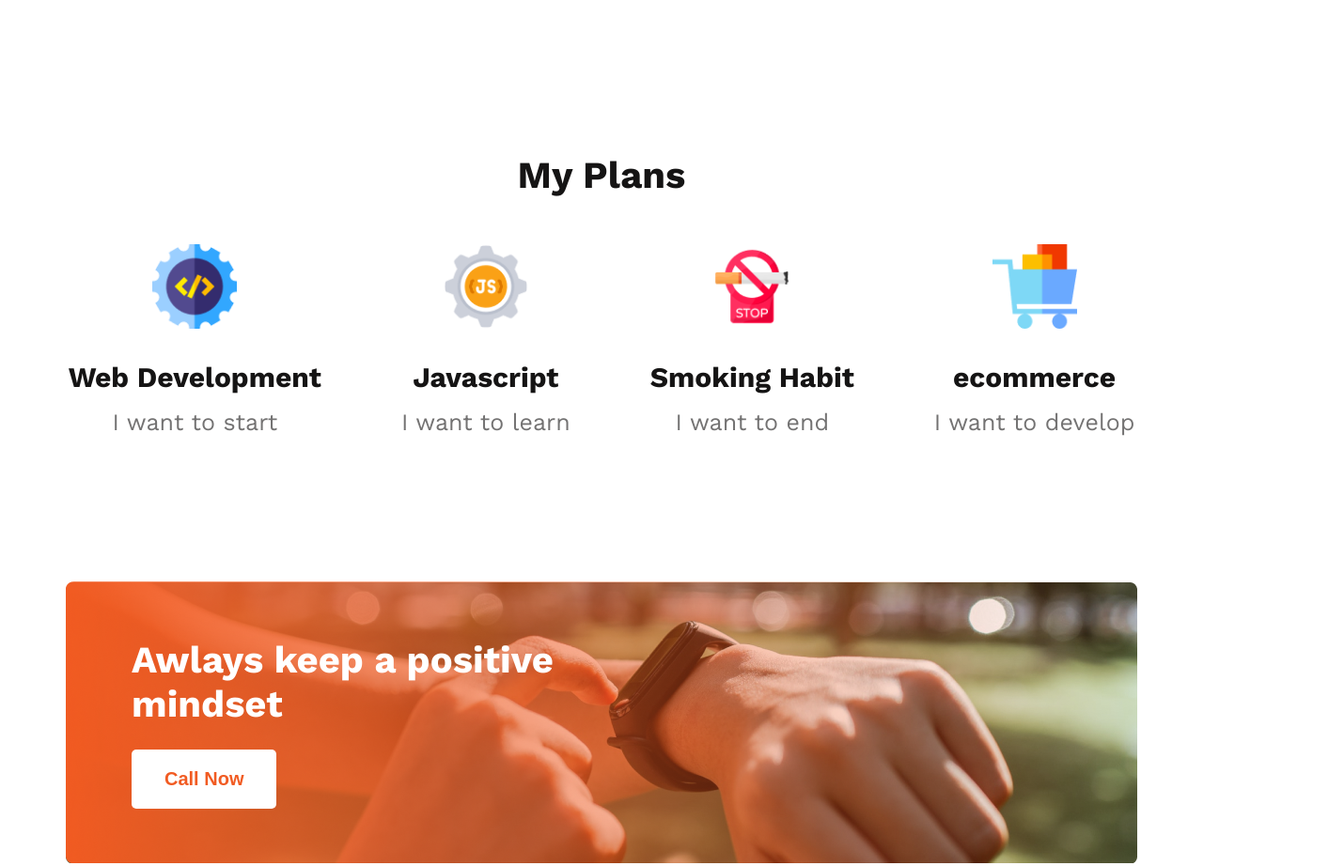
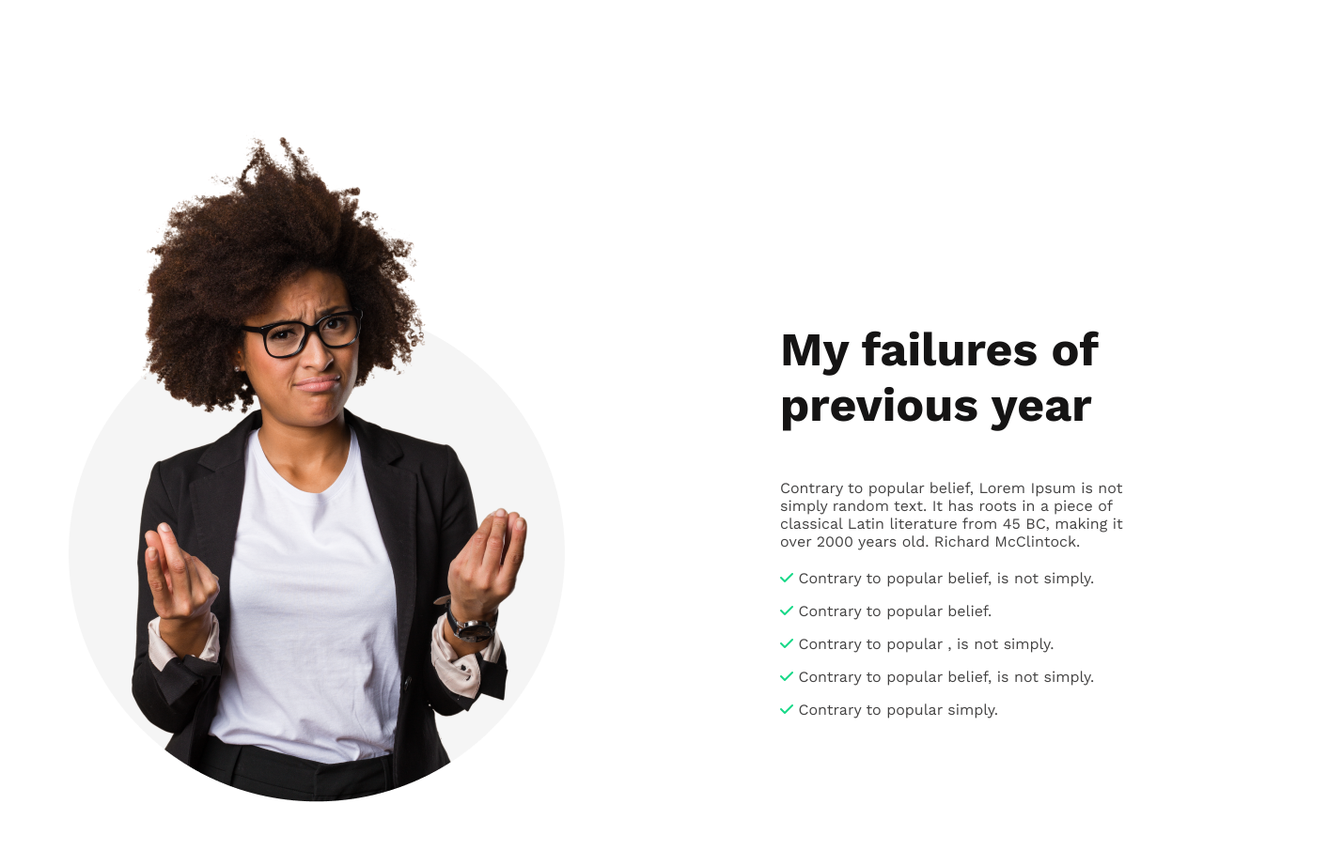
Before and after one commit to Maysha-Khanom-Moon/new-year-new-me, a plain HTML site: page index.html in a window 1280 px wide. Shown: the part 800-1722 px from the top of the page at 94% size, 1430 px wide, since content can reach past the window. Drawn offline with nearby package versions, Linux system fonts and the light colour scheme.

Commit message:
Frame 2 Complete

```diff
--- a/index.html
+++ b/index.html
@@ -9,6 +9,8 @@
 <link href="https://fonts.googleapis.com/css2?family=Work+Sans:wght@400;700;800&display=swap" rel="stylesheet">
 
     <link rel="stylesheet" href="styles/style.css">
+
+    <script src="https://kit.fontawesome.com/297137adfb.js" crossorigin="anonymous"></script>
 </head>
 <body>
     <header>
@@ -20,6 +22,21 @@
     </header>
 
     <main>
+
+        <div class="failure">
+            <img src="images/person.png" alt="">
+            <div class="fail-right">
+                <h3>My failures of previous year</h3>
+                <p style="margin-bottom: 20px;">Contrary to popular belief, Lorem Ipsum is not simply random text. It has roots in a piece of classical Latin literature from 45 BC, making it over 2000 years old. Richard McClintock.</p>
+
+                <p><i class="fa-solid fa-check" style="color: #16D887;"></i> Contrary to popular belief, is not simply.</p>
+                <p><i class="fa-solid fa-check" style="color: #16D887"></i> Contrary to popular belief.</p>
+                <p><i class="fa-solid fa-check" style="color: #16D887"></i> Contrary to popular , is not simply.</p>
+                <p><i class="fa-solid fa-check" style="color: #16D887"></i> Contrary to popular belief, is not simply.</p>
+                <p><i class="fa-solid fa-check" style="color: #16D887"></i> Contrary to popular simply.</p>
+
+            </div>
+        </div>
 
         <div class="my-plan">
             <h2>My Plans</h2>
--- a/styles/style.css
+++ b/styles/style.css
@@ -59,6 +59,30 @@ main {
     justify-content: center;
 }
 
+/* my failure */
+.failure {
+    display: flex;
+    align-items: center;
+    justify-content: space-between;
+    padding: 130px 200px 0;
+}
+
+.fail-right {
+    width: 400px;
+    height: 400px;
+}
+
+.fail-right > h3 {
+    color: #151414;
+    font-size: 50px;
+    font-weight: 700;
+}
+
+.fail-right > p{
+    color: #444343;
+    font-size: 16px;
+    font-weight: 400;
+}
 
 
 /* my plan style */
@@ -97,13 +121,14 @@ main {
     font-size: 25px;
     font-weight: 500;
     margin-top: 0;
+    margin-bottom: 7px;
+    padding: 0;
 }
 
 .my-plan > .topic {
     display: flex;
     justify-content: center;
 }
-
 
 
 /* images section styles */
```
